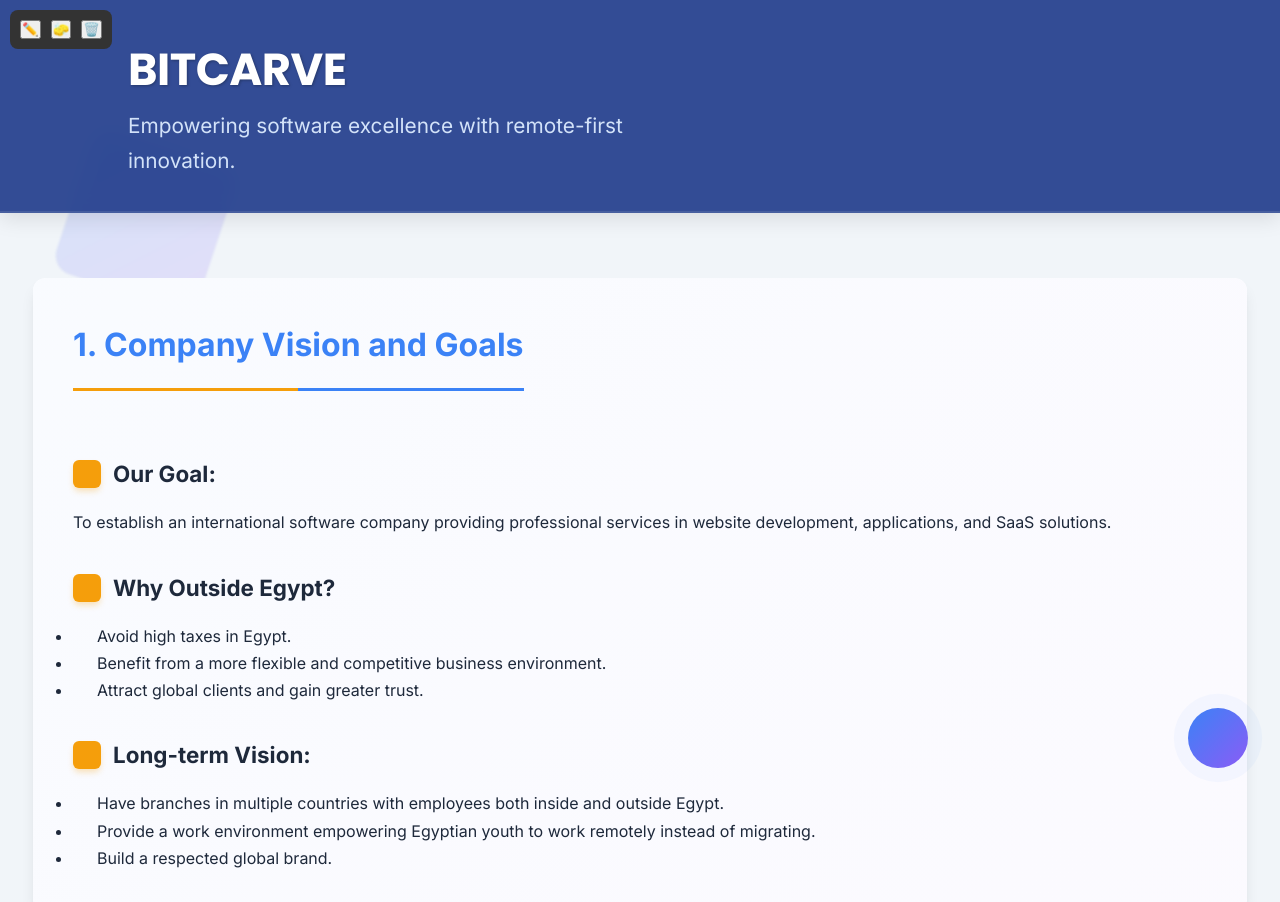
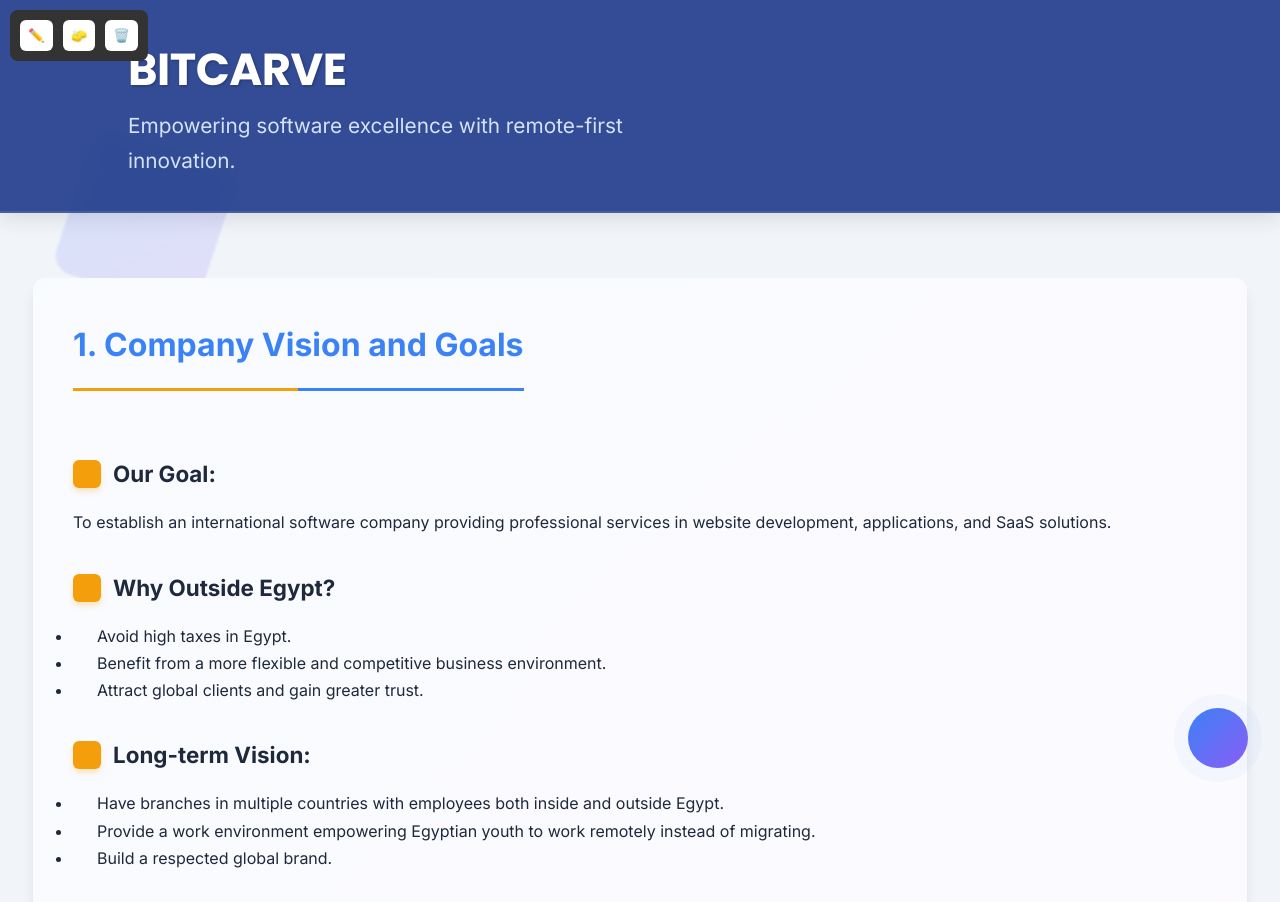
Before and after one commit to AHMEDmoham3d/Bitcarve1, a plain HTML site: page index.html in a window 1280 px wide. Shown: the top 902 px of the page. Drawn offline with nearby package versions, Linux system fonts and the light colour scheme; grey boxes are pictures that could not be loaded; some icons are missing.

Commit message:
Your descriptive commit message here

```diff
--- a/index.html
+++ b/index.html
@@ -1311,9 +1311,9 @@
     <i class="fas fa-paper-plane"></i>
 </div>
 <div id="toolbar">
-  <button onclick="selectTool('pen')">✏️</button>
-  <button onclick="selectTool('eraser')">🧽</button>
-  <button onclick="clearCanvas()">🗑️</button>
+  <button onclick="setTool('pen')" id="btn-pen" class="tool-btn">✏️</button>
+  <button onclick="setTool('eraser')" id="btn-eraser" class="tool-btn">🧽</button>
+  <button onclick="clearCanvas()" class="tool-btn">🗑️</button>
 </div>
 <canvas id="draw-canvas"></canvas>
 <!-- Add this script for section animations -->
```
